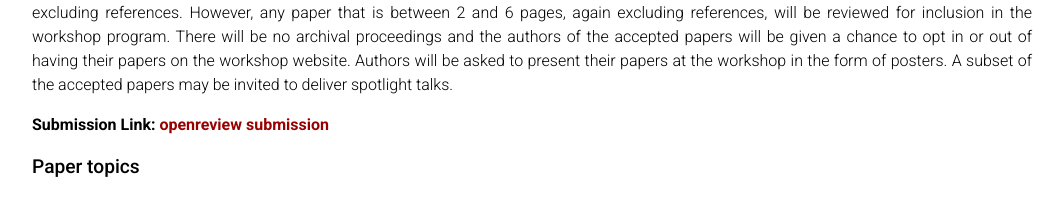
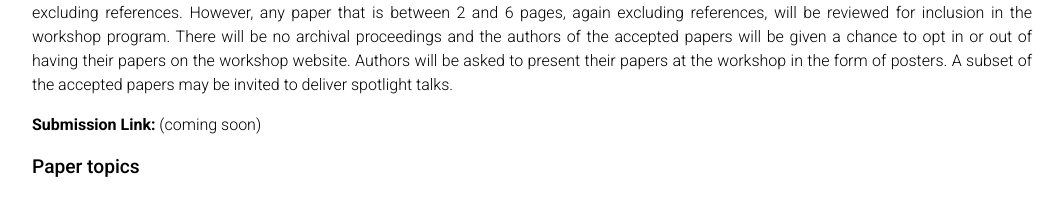
Before and after one commit to hitl-robot-learning/hitl-robot-learning.github.io, a plain HTML site: page index.html in a window 1280 px wide. Shown: the part 1467-1667 px from the top of the page, without its empty margins (108-1172 px from the left). Drawn offline with nearby package versions, Linux system fonts and the light colour scheme; some packages are replaced by stand-ins of ours.

Commit message:
openreview link not ready yet

```diff
--- a/index.html
+++ b/index.html
@@ -158,7 +158,7 @@
         invited to deliver spotlight talks.
       </p>
       <p>
-        <strong>Submission Link:</strong> <a href="https://openreview.net/">openreview submission</a>
+        <strong>Submission Link:</strong> (coming soon)
       </p>
 
       <h3>Paper topics</h3>
```
